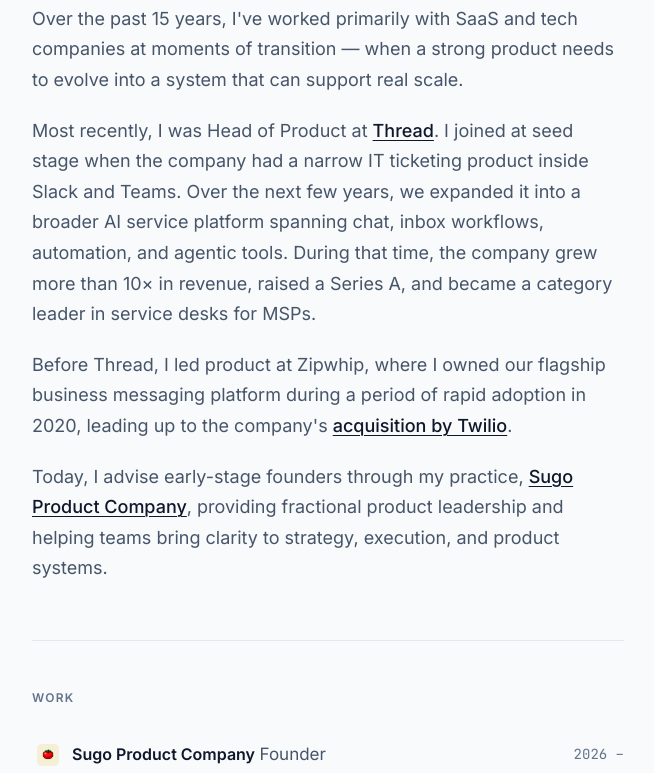
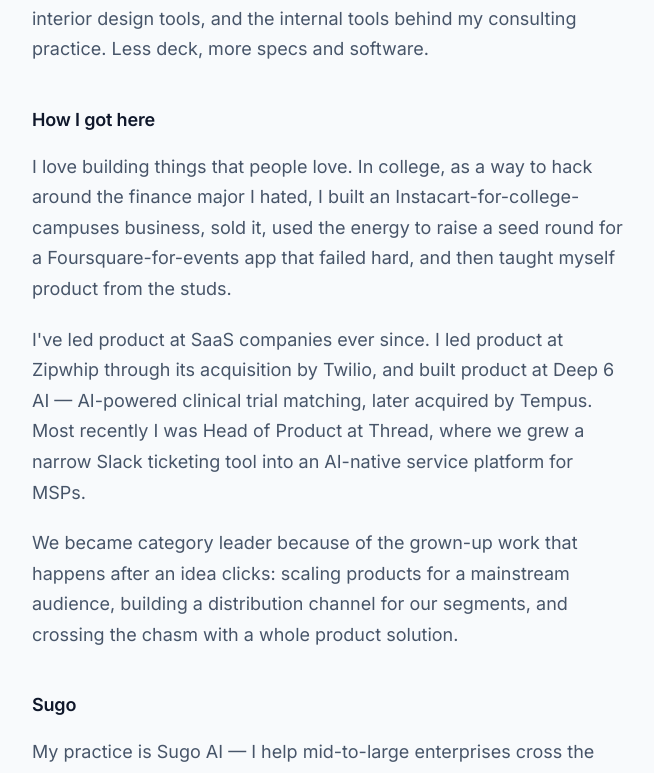
Before and after one commit to marcanthonyrosa/marcanthonyrosadotcom, a Next.js app: page /about in a window 1280 px wide. Shown: the part 712-1485 px from the top of the page, without its empty margins (312-966 px from the left). Built offline with nearby package versions, Linux system fonts and the light colour scheme.

Commit message:
Rewrite /about page intro with new narrative (#96)

```diff
--- a/app/(site)/about/page.tsx
+++ b/app/(site)/about/page.tsx
@@ -148,19 +148,37 @@ export default function About() {
         </div>
         <div className="prose max-w-none">
           <p>
-            I&apos;m Marc Anthony Rosa — a product leader and tech founder based in Houston, Texas. I lead product organizations and help companies turn early traction into scalable, durable platforms.
+            I&apos;m Marc 👋. I live in Houston with my wife Elle and our two boys — one four, one born this past March.
           </p>
           <p>
-            Over the past 15 years, I&apos;ve worked primarily with SaaS and tech companies at moments of transition — when a strong product needs to evolve into a system that can support real scale.
+            I&apos;m a product leader who ships code. I built this site, my wife&apos;s interior design tools, and the internal tools behind my consulting practice. Less deck, more specs and software.
+          </p>
+          <h2
+            className="font-semibold tracking-tight mt-10 mb-4"
+            style={{ color: "var(--text-1)", fontSize: "var(--text-h2)" }}
+          >
+            How I got here
+          </h2>
+          <p>
+            I love building things that people love. In college, as a way to hack around the finance major I hated, I built an Instacart-for-college-campuses business, sold it, used the energy to raise a seed round for a Foursquare-for-events app that failed hard, and then taught myself product from the studs.
           </p>
           <p>
-            Most recently, I was Head of Product at <a href="https://getthread.com/" target="_blank" rel="noopener noreferrer">Thread</a>. I joined at seed stage when the company had a narrow IT ticketing product inside Slack and Teams. Over the next few years, we expanded it into a broader AI service platform spanning chat, inbox workflows, automation, and agentic tools. During that time, the company grew more than 10× in revenue, raised a Series A, and became a category leader in service desks for MSPs.
+            I&apos;ve led product at SaaS companies ever since. I led product at Zipwhip through its acquisition by Twilio, and built product at Deep 6 AI — AI-powered clinical trial matching, later acquired by Tempus. Most recently I was Head of Product at Thread, where we grew a narrow Slack ticketing tool into an AI-native service platform for MSPs.
           </p>
           <p>
-            Before Thread, I led product at Zipwhip, where I owned our flagship business messaging platform during a period of rapid adoption in 2020, leading up to the company&apos;s <a href="https://www.twilio.com/en-us/press/releases/twilio-completes-acquisition-of-zipwhip-a-leading-provider-of-toll-free-messaging-in-the-united-states" target="_blank" rel="noopener noreferrer">acquisition by Twilio</a>.
+            We became category leader because of the grown-up work that happens after an idea clicks: scaling products for a mainstream audience, building a distribution channel for our segments, and crossing the chasm with a whole product solution.
+          </p>
+          <h2
+            className="font-semibold tracking-tight mt-10 mb-4"
+            style={{ color: "var(--text-1)", fontSize: "var(--text-h2)" }}
+          >
+            Sugo
+          </h2>
+          <p>
+            My practice is Sugo AI — I help mid-to-large enterprises cross the gap between AI pilots and production.
           </p>
           <p>
-            Today, I advise early-stage founders through my practice, <a href="https://www.linkedin.com/company/sunday-sauce-studios" target="_blank" rel="noopener noreferrer">Sugo Product Company</a>, providing fractional product leadership and helping teams bring clarity to strategy, execution, and product systems.
+            Sugo is Italian for sauce. Every Sunday my boys and I make it; we&apos;ve got a recipe we&apos;ve been refining, tweaking it a little each time. That&apos;s also a great description of how I think about product work. The logo is a pixel tomato. It&apos;s a joke and it isn&apos;t.
           </p>
         </div>
       </section>
```
